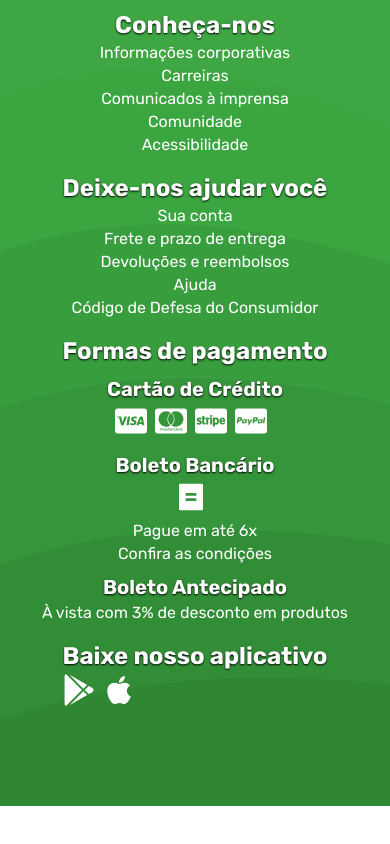
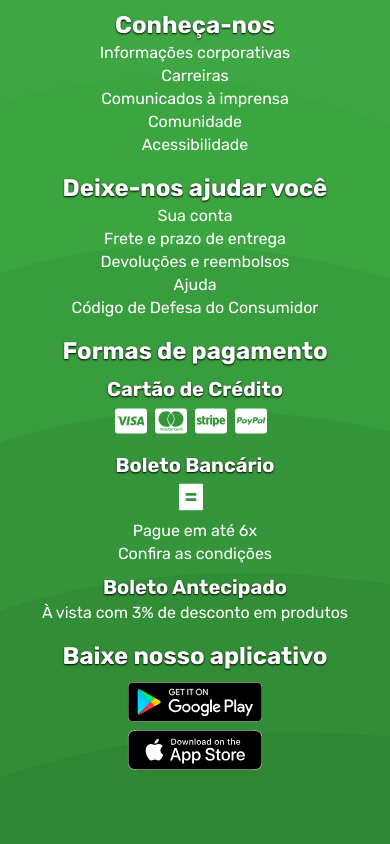
Before and after one commit to willperes/fruit-ecommerce, a React (Create React App) app: page / in a window 390 px wide. Shown: the part 977-1821 px from the top of the page. Before the commit the page ends 1783 px from the top, so only its background shows below. Built offline with nearby package versions, Linux system fonts and the light colour scheme; no server answers.

Commit message:
Alterado ícone do footer da google play e app store para ícones svg

```diff
--- a/src/components/Footer/index.jsx
+++ b/src/components/Footer/index.jsx
@@ -1,5 +1,7 @@
-import { FaCcVisa, FaCcMastercard, FaCcStripe, FaCcPaypal, FaGooglePlay, FaApple } from 'react-icons/fa';
+import { FaCcVisa, FaCcMastercard, FaCcStripe, FaCcPaypal } from 'react-icons/fa';
 import { RiBillFill } from 'react-icons/ri';
+import GooglePlayBadge from '../../assets/images/Footer/googleplay-badge.svg';
+import AppStoreBadge from '../../assets/images/Footer/appstore-badge.svg';
 
 import './styles.scss';
 
@@ -44,8 +46,8 @@ function Footer() {
         <ul>
           <li><h5>Baixe nosso aplicativo</h5></li>
           <li><div className="footer-icon-wrapper">
-            <FaGooglePlay className='footer-icon' />
-            <FaApple className='footer-icon' />
+            <img src={GooglePlayBadge} alt="Google Play download badge" />
+            <img src={AppStoreBadge} alt="App Store download badge" />
           </div></li>
         </ul>
       </div>
--- a/src/components/Footer/styles.scss
+++ b/src/components/Footer/styles.scss
@@ -32,7 +32,20 @@ footer {
 
         .footer-icon-wrapper {
           display: flex;
-          flex-direction: row;
+          flex-direction: column;
+          max-width: 8.5rem;
+
+          img {
+            width: auto;
+            height: 2.5rem;
+            margin-top: .5rem;
+            cursor: pointer;
+            transition: transform .3s ease;
+          }
+
+          img:hover {
+            transform: scale(1.05);
+          }
         }
 
         h5 {
@@ -69,6 +82,13 @@ footer {
 
       ul {
         margin-bottom: 1rem;
+
+        li {
+          .footer-icon-wrapper {
+            justify-content: center;
+            max-width: 20rem;
+          }
+        }
       }
     }
   }
```
Also changed, not shown: src/assets/images/Footer/appstore-badge.svg (added), src/assets/images/Footer/googleplay-badge.svg (added).
